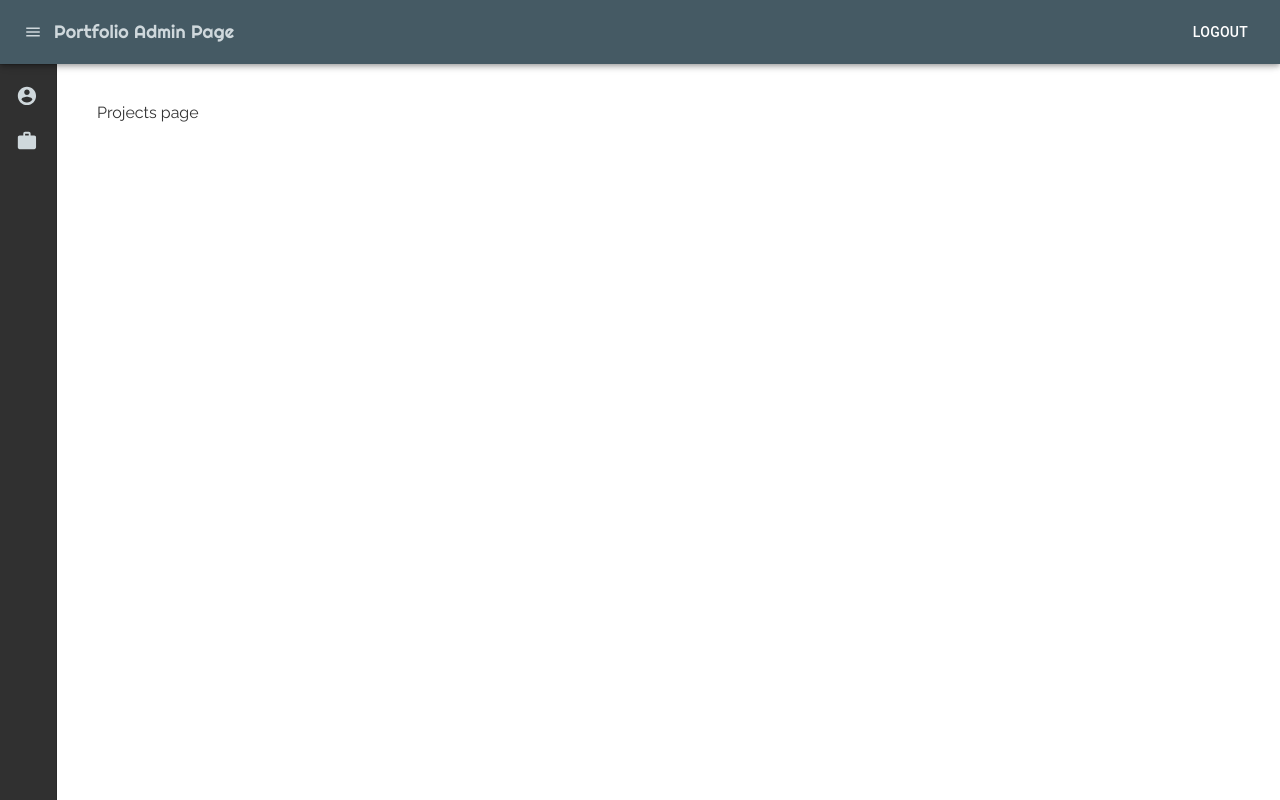
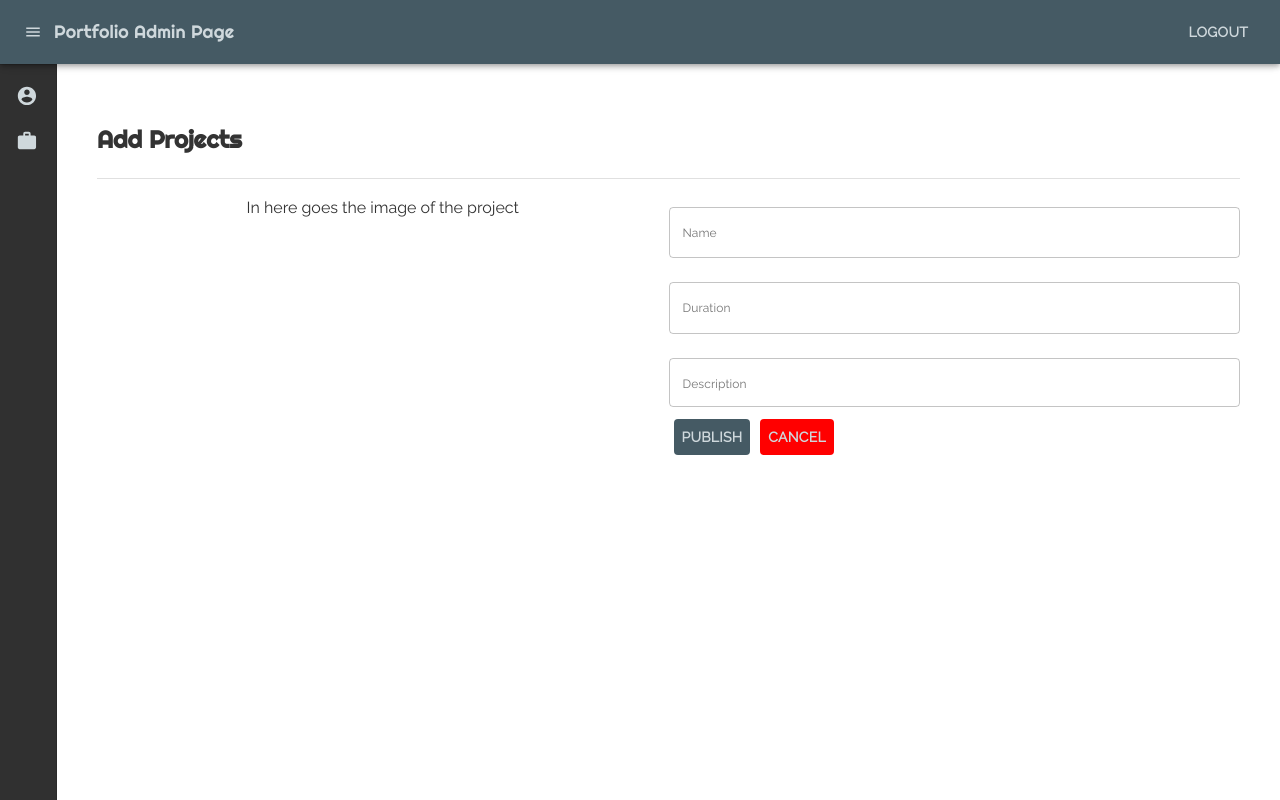
Before and after one commit to danielrs975/resume-backend, a React (Create React App) app: page /projects in a window 1280 px wide. Built offline with nearby package versions, Linux system fonts and the light colour scheme.

Commit message:
Create the form to add a new project

```diff
--- /dev/null
+++ b/src/components/ProjectForm.js
@@ -0,0 +1,31 @@
+/**
+ * Form to add a new project to the page
+ * @author Daniel Rodriguez
+ */
+import React from 'react'
+import { Button, TextField } from '@material-ui/core'
+
+const ProjectForm = () => {
+    return (
+        <form className="form project">
+            <div className="project__image">
+                In here goes the image of the project
+            </div>
+            <div className="project__content">
+                <TextField label="Name" variant="outlined" className="form__input"/>
+                <TextField label="Duration" variant="outlined" className="form__input" />
+                <TextField label="Description" multiline variant="outlined" className="form__input form__input--textarea" />
+                <div className="project__buttons">
+                    <Button className="button button--form">
+                        Publish
+                    </Button>
+                    <Button className="button button--cancel">
+                        Cancel
+                    </Button>
+                </div>
+            </div>
+        </form>
+    )
+}
+
+export default ProjectForm
--- a/src/components/ProjectsPage.js
+++ b/src/components/ProjectsPage.js
@@ -2,12 +2,18 @@
  * Information about the projects of a person
  */
 import React from 'react'
+import { Divider } from '@material-ui/core'
+import ProjectForm from './ProjectForm'
 
 const ProjectsPage = () => {
     return (
         <div>
             <div className="content-container">
-                Projects page
+                <div className="header">
+                    <h2>Add Projects</h2>
+                </div>
+                <Divider />
+                <ProjectForm />
             </div>
         </div>
     )
--- a/src/styles/base/_base.scss
+++ b/src/styles/base/_base.scss
@@ -49,6 +49,11 @@ label.Mui-focused, .MuiInputBase-input {
 	font-family: $raleway-font !important;
 }
 
+.red-background {
+	background: red !important;
+	color: white !important;
+}
+
 @media (max-width: $desktop-breakpoint) {
 	p {
 		font-size: $font-size-small
--- a/src/styles/components/_button.scss
+++ b/src/styles/components/_button.scss
@@ -1,4 +1,7 @@
 button {
+    font-family: $raleway-font !important;
+    font-weight: bold !important;
+    color: $clear-grey !important;
     & .MuiButton-label {
         font-size: $font-size-small;
     }
@@ -18,10 +21,12 @@ button {
 
 .button--form {
     background-color: $dark-blue !important;
-    color: $clear-grey !important;
-    font-family: $raleway-font !important;
-    font-weight: bold !important;
     .save-icon {
         margin: 0 0.2rem;
     }
 }
+
+.button--cancel {
+    color: $clear-grey !important;
+    background-color: red !important;
+}
--- /dev/null
+++ b/src/styles/components/_project.scss
@@ -0,0 +1,19 @@
+.project {
+    display: flex;
+    flex-direction: row;
+    justify-content: space-around;
+    .button {
+        margin: 0 0.5rem !important;
+    }
+}
+
+.project__image {
+    width: 50%;
+    text-align: center;
+}
+
+.project__content {
+    width: 50%;
+    display: flex;
+    flex-direction: column;
+}
--- a/src/styles/styles.scss
+++ b/src/styles/styles.scss
@@ -4,4 +4,5 @@
 @import './components/button';
 @import './components/content-container';
 @import './components/form';
-@import './components/profile-photo'
+@import './components/profile-photo';
+@import './components/project';
```
